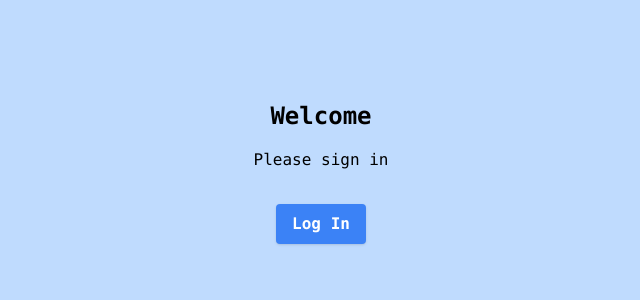
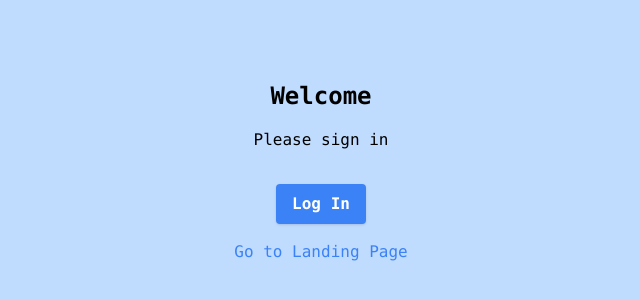
Before and after one commit to Timothy-itayi/next-prisma, a Next.js app in the folder blog/: page / in a window 1280 px wide. Shown: the part 228-528 px from the top of the page, without its empty margins (319-959 px from the left). Built offline with nearby package versions, Linux system fonts and the light colour scheme.

Commit message:
Committing my changes before applying the codemod

```diff
--- a/blog/package.json
+++ b/blog/package.json
@@ -16,7 +16,7 @@
     "@types/react-dom": "18.2.7",
     "eslint": "8.47.0",
     "eslint-config-next": "13.4.17",
-    "next": "^13.4.17",
+    "next": "^13.4.18",
     "preline": "^1.9.0",
     "react": "18.2.0",
     "react-dom": "18.2.0",
--- a/blog/pages/index.tsx
+++ b/blog/pages/index.tsx
@@ -8,26 +8,23 @@ const SignInPage: React.FC = () => {
 
   const handleLogin = () => {
     loginWithRedirect().then(() => {
-      // After successful login, navigate to the landing page
-      window.location.href = '/logged-in/landing';
+      // After successful login, use the Link component to navigate to the landing page
     });
   };
 
   return (
     <div className="flex flex-col items-center justify-center h-screen bg-blue-200 font-mono">
+      <div className="flex flex-col items-center justify-center h-screen bg-blue-200">
+        <h1 className="text-2xl font-bold mb-4">Welcome</h1>
+        <p className="mb-8">Please sign in</p>
+        <LoginButton onClick={handleLogin} />
+        <Link href="/logged-in/landing" legacyBehavior>
+  {/* The text acts as the link */}
+  <a className="mt-4 text-blue-500 hover:underline">Go to Landing Page</a>
+</Link>
 
-
-        <div className="flex flex-col items-center justify-center h-screen bg-blue-200">
-
-      <h1 className="text-2xl font-bold mb-4">Welcome</h1>
-      <p className="mb-8">Please sign in</p>
-      <LoginButton onClick={handleLogin} />
+      </div>
     </div>
-  </div>
-
-
-
-
   );
 };
 
```
Also changed, not shown: 1 other file (tests, documents, lock files or other folders).
